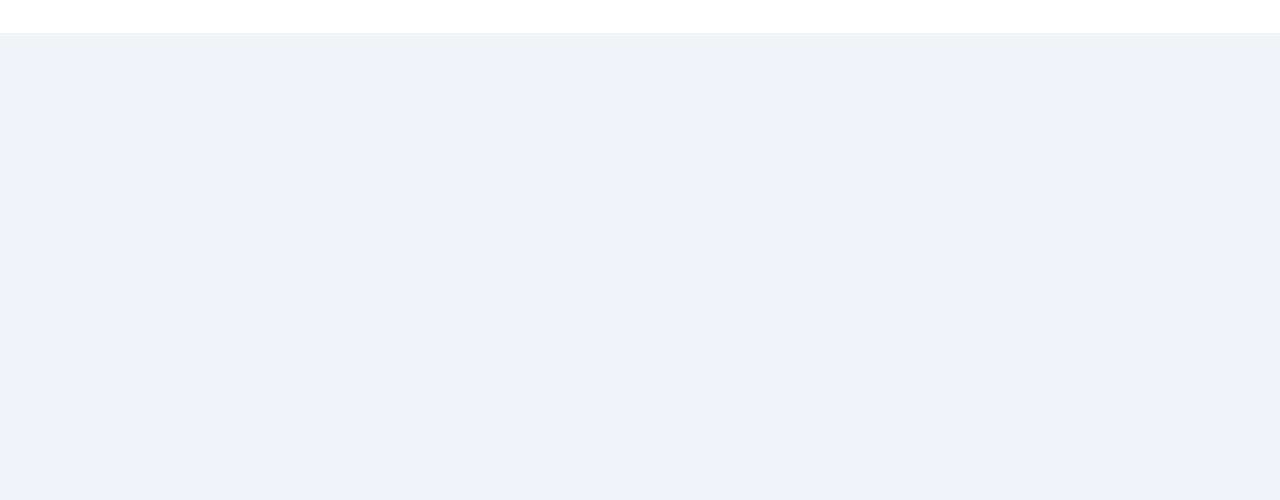
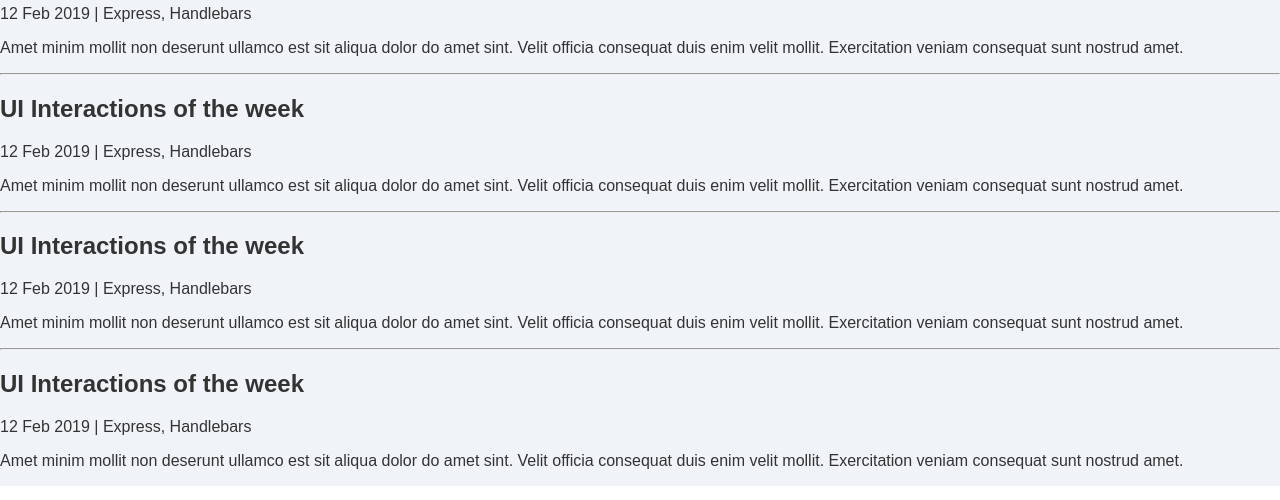
Before and after one commit to MarianaGb12/PrimerParcial_Frontend, a plain HTML site: page blog.html in a window 1280 px wide. Shown: the part 195-695 px from the top of the page. Drawn offline with Linux system fonts and the light colour scheme.

Commit message:
blog html finished

```diff
--- a/blog.html
+++ b/blog.html
@@ -20,6 +20,59 @@
         </nav>
     </header>
 
+    <main>
+        <section class="blog-section">
+            <h1>Blog</h1>
+
+            <!-- Post 1 -->
+            <article class="blog-post">
+                <h2>UI Interactions of the week</h2>
+                <p class="post-meta">12 Feb 2019 | Express, Handlebars</p>
+                <p>
+                    Amet minim mollit non deserunt ullamco est sit aliqua dolor do amet sint.
+                    Velit officia consequat duis enim velit mollit. Exercitation veniam consequat
+                    sunt nostrud amet.
+                </p>
+            </article>
+            <hr>
+
+            <!-- Post 2 -->
+            <article class="blog-post">
+                <h2>UI Interactions of the week</h2>
+                <p class="post-meta">12 Feb 2019 | Express, Handlebars</p>
+                <p>
+                    Amet minim mollit non deserunt ullamco est sit aliqua dolor do amet sint.
+                    Velit officia consequat duis enim velit mollit. Exercitation veniam consequat
+                    sunt nostrud amet.
+                </p>
+            </article>
+            <hr>
+
+            <!-- Post 3 -->
+            <article class="blog-post">
+                <h2>UI Interactions of the week</h2>
+                <p class="post-meta">12 Feb 2019 | Express, Handlebars</p>
+                <p>
+                    Amet minim mollit non deserunt ullamco est sit aliqua dolor do amet sint.
+                    Velit officia consequat duis enim velit mollit. Exercitation veniam consequat
+                    sunt nostrud amet.
+                </p>
+            </article>
+            <hr>
+
+            <!-- Post 4 -->
+            <article class="blog-post">
+                <h2>UI Interactions of the week</h2>
+                <p class="post-meta">12 Feb 2019 | Express, Handlebars</p>
+                <p>
+                    Amet minim mollit non deserunt ullamco est sit aliqua dolor do amet sint.
+                    Velit officia consequat duis enim velit mollit. Exercitation veniam consequat
+                    sunt nostrud amet.
+                </p>
+            </article>
+        </section>
+    </main>
+
     <footer>
         <div class="social-links">
             <a href="https://es-la.facebook.com/login/device-based/regular/login/">
```
